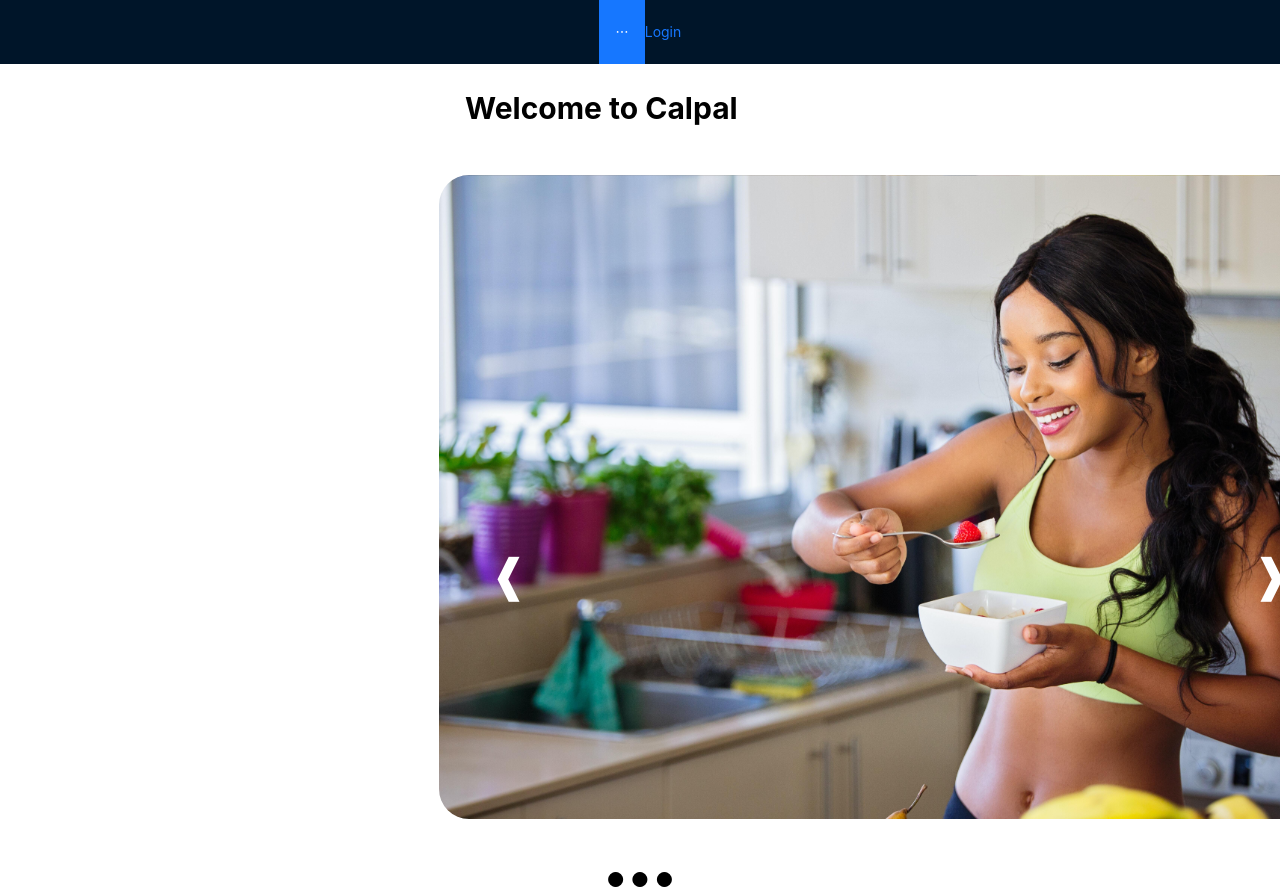
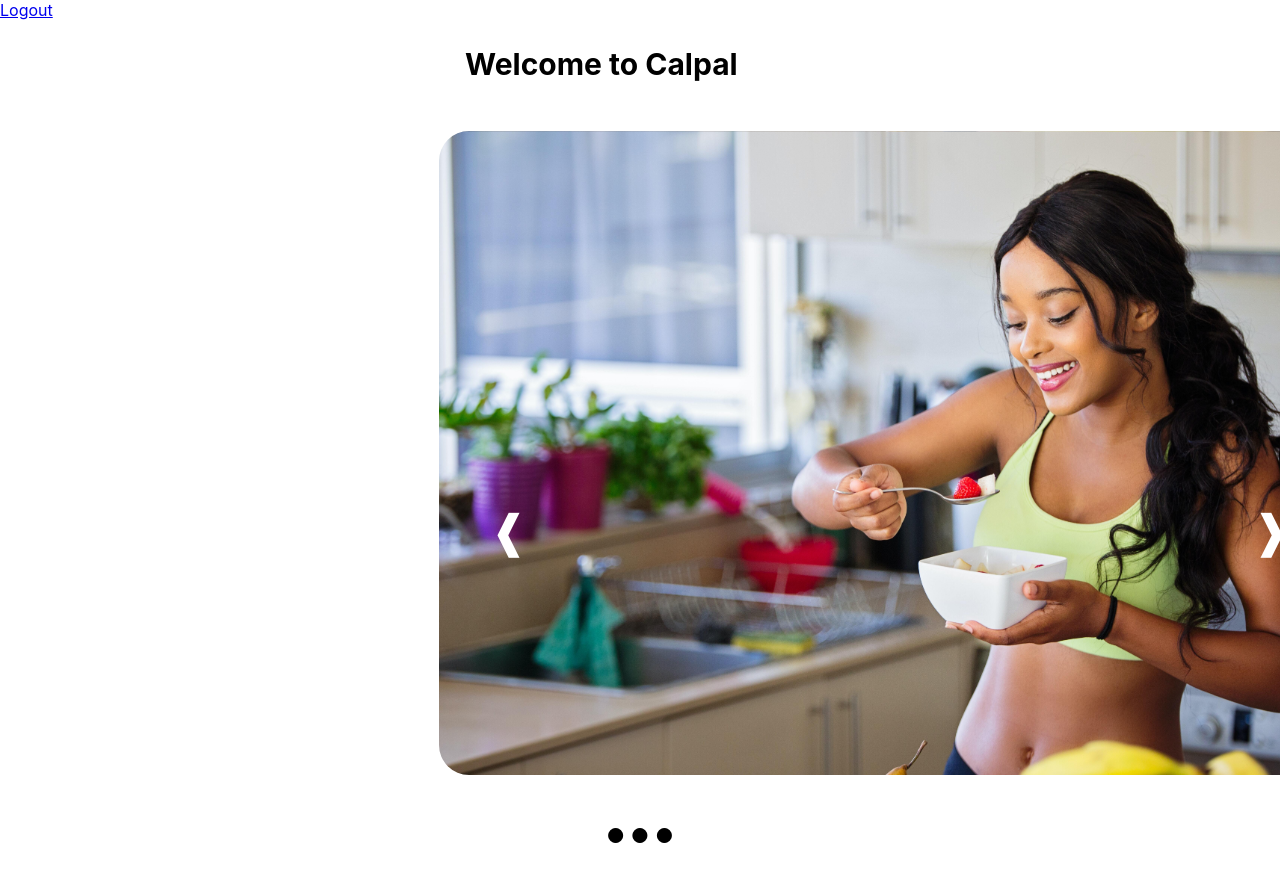
Before and after one commit to patrickcorcoran10/pc-test, a React (Create React App) app: page / in a window 1280 px wide. Shown: the top 892 px of the page. After the commit the page ends 848 px from the top, so only its background shows below. Built offline with nearby package versions, Linux system fonts and the light colour scheme.

Commit message:
remove ant d from navbar

```diff
--- a/src/Components/Navbar.js
+++ b/src/Components/Navbar.js
@@ -1,10 +1,10 @@
 import React from 'react';
-import { Layout, Menu } from 'antd';
-// import { Nav } from 'react-bootstrap';
+// import { Layout, Menu } from 'antd';
+import { Nav } from 'react-bootstrap';
 
 import Auth from '../utils/auth';
 import { Link } from 'react-router-dom';
-const { Header } = Layout;
+// const { Header } = Layout;
 
 const NavBar = () => {
   const handleLogoutClick = () => {
@@ -12,35 +12,35 @@ const NavBar = () => {
   };
 
   return (
-    <Layout className="layout">
-      <Header style={{ display: 'flex', justifyContent: 'center' }}>
-        <Menu theme="dark" mode="horizontal" defaultSelectedKeys={['1']}>
-          <Menu.Item key="1">
-            <Link to="/">Home</Link>
-          </Menu.Item>
-          <Menu.Item key="2">
-            <Link to="/dashboard">Dashboard</Link>
-          </Menu.Item>
-          <Menu.Item key="3">
-            <Link to="/calories">Count my Calories</Link>
-          </Menu.Item>
-          <Menu.Item key="4">
-            <Link to="/about-us">About Us</Link>
-          </Menu.Item>
-        </Menu>
-        <div>
-          {Auth.loggedIn() ? (
+    // <Layout className="layout">
+    //   <Header style={{ display: 'flex', justifyContent: 'center' }}>
+    //     <Menu theme="dark" mode="horizontal" defaultSelectedKeys={['1']}>
+    //       <Menu.Item key="1">
+    //         <Link to="/">Home</Link>
+    //       </Menu.Item>
+    //       <Menu.Item key="2">
+    //         <Link to="/dashboard">Dashboard</Link>
+    //       </Menu.Item>
+    //       <Menu.Item key="3">
+    //         <Link to="/calories">Count my Calories</Link>
+    //       </Menu.Item>
+    //       <Menu.Item key="4">
+    //         <Link to="/about-us">About Us</Link>
+    //       </Menu.Item>
+    //     </Menu>
+    //     <div>
+    //       {Auth.loggedIn() ? (
             <>
               <Link onClick={handleLogoutClick}>Logout</Link>
             </>
-          ) : (
-            <Link onClick={() => (window.location.pathname = '/login')}>
-              Login
-            </Link>
-          )}
-        </div>
-      </Header>
-    </Layout>
+    //       ) : (
+    //         <Link onClick={() => (window.location.pathname = '/login')}>
+    //           Login
+    //         </Link>
+    //       )}
+    //     </div>
+    //   </Header>
+    // </Layout>
 
   );
 };
```
